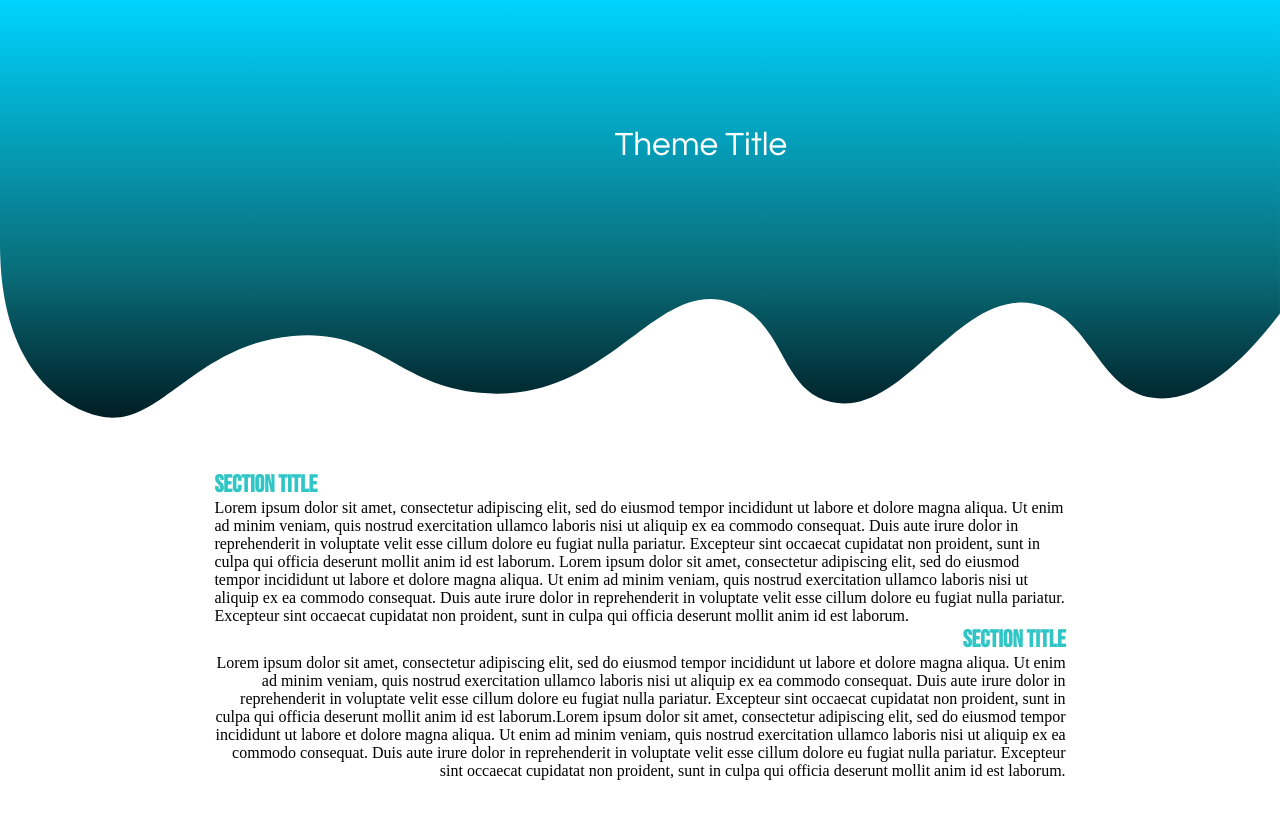
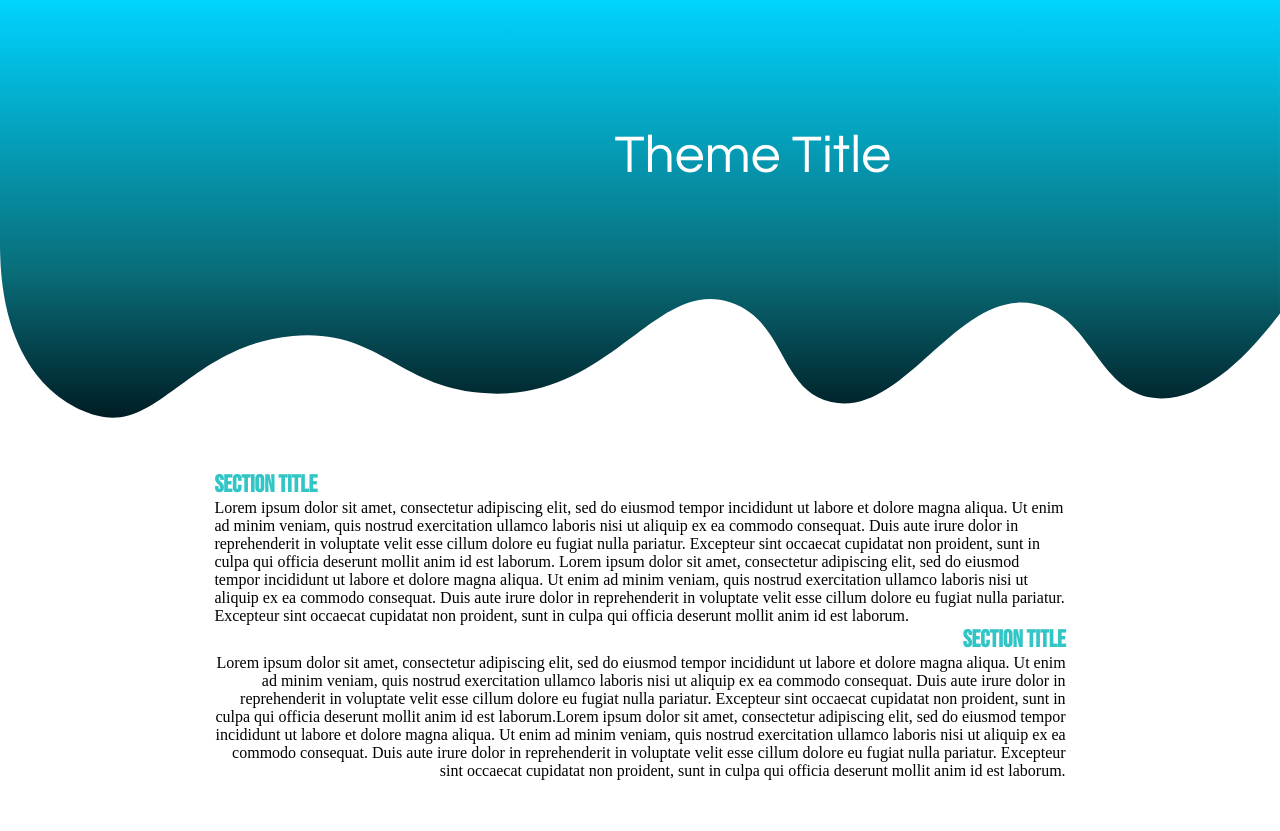
Before and after one commit to BearJCameron/mobile_friendly_practice, a plain HTML site: page index.html in a window 1280 px wide. Shown: the top 831 px of the page. Drawn offline with Linux system fonts and the light colour scheme.

Commit message:
adjusted header font size

```diff
--- a/css/style.css
+++ b/css/style.css
@@ -16,7 +16,7 @@
 .theme_title{
     color: white;
     text-align: center;
-    font-size: 25pt;
+    font-size: 40pt;
     font-family: 'Questrial', sans-serif;
     position: absolute;
     top: 10vw;
```
